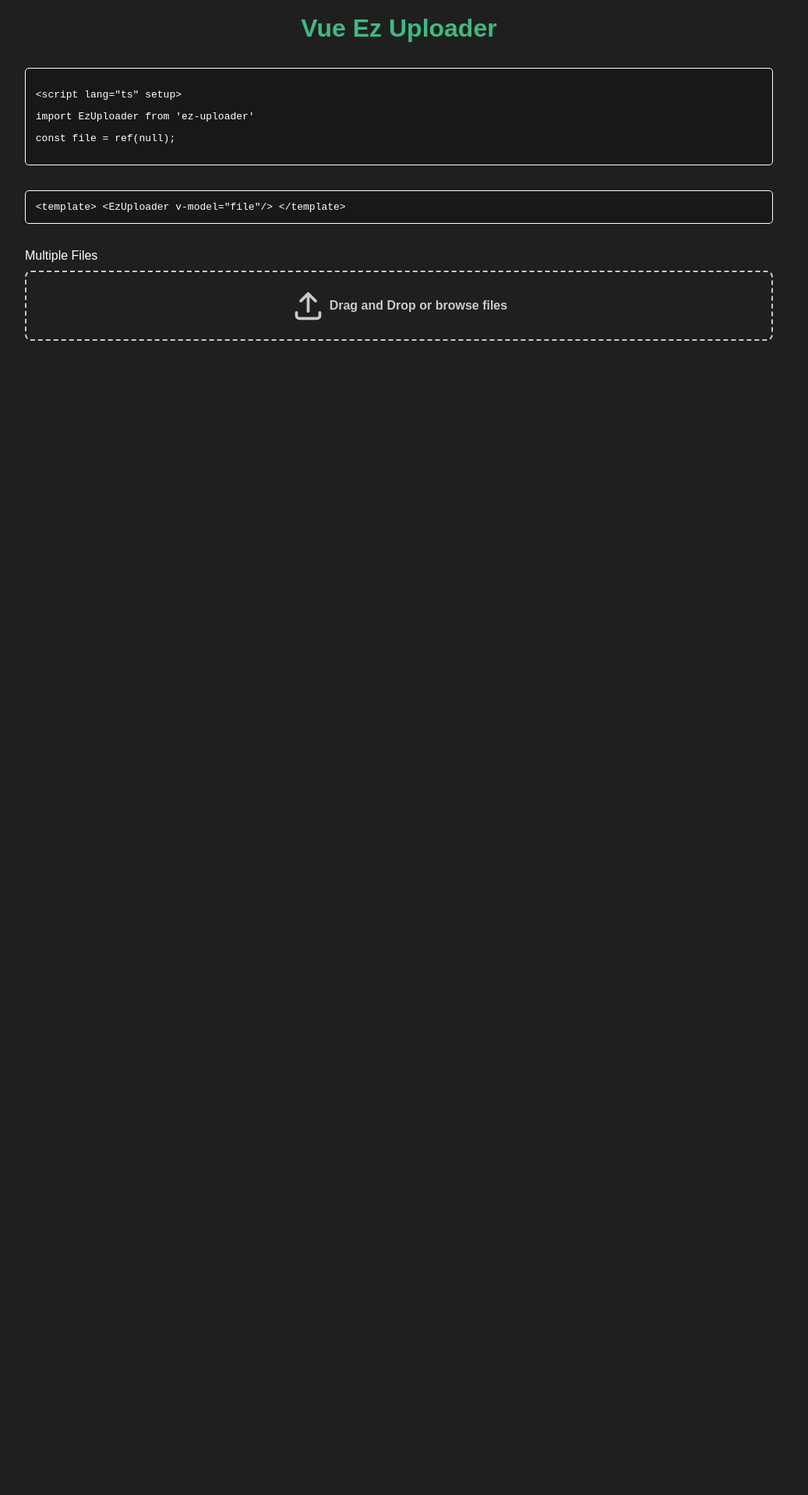
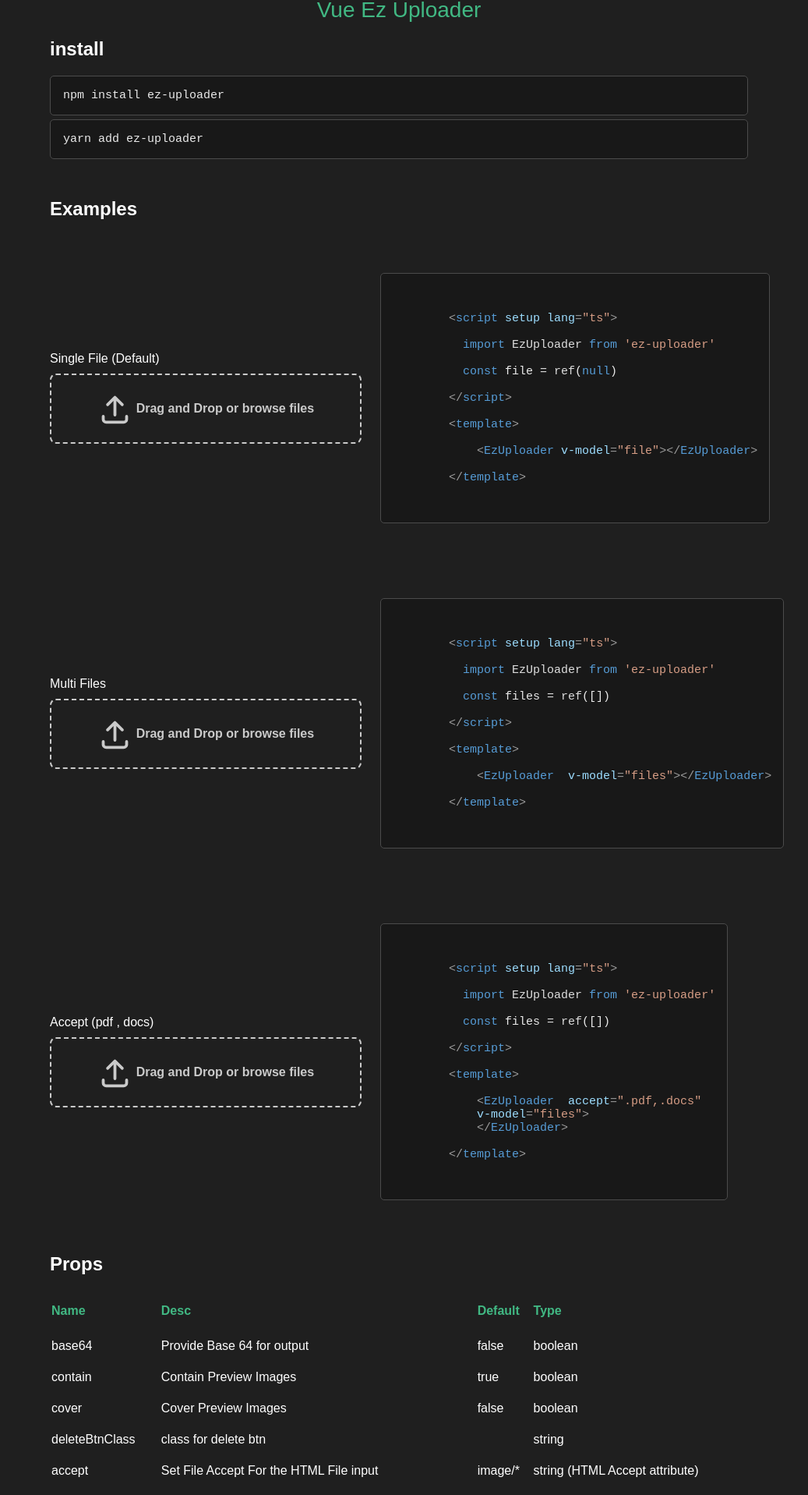
Before and after one commit to Mohammad-Khayata-4441/ez-uploader, a Vue app: page / in a window 1280 px wide. Shown: the part 61-1978 px from the top of the page at 78% size, without its empty margins (128-1165 px from the left). Before the commit the page ends 800 px from the top, so only its background shows below. Built offline with nearby package versions, Linux system fonts and the light colour scheme.

Commit message:
some updates for docs

```diff
--- a/index.html
+++ b/index.html
@@ -1,13 +1,16 @@
 <!DOCTYPE html>
 <html lang="en">
+
 <head>
   <meta charset="UTF-8" />
   <link rel="icon" type="image/svg+xml" href="/vite.svg" />
   <meta name="viewport" content="width=device-width, initial-scale=1.0" />
   <title>Vite + Vue + TS</title>
 </head>
+
 <body>
   <div id="app"></div>
   <script type="module" src="/src/main.ts"></script>
 </body>
+
 </html>
--- a/package.json
+++ b/package.json
@@ -43,6 +43,8 @@
     "@types/uuid": "^9.0.1",
     "axios": "^1.4.0",
     "compressorjs": "^1.2.1",
+    "ez-uploader": "file:./",
+    "highlight.js": "^11.8.0",
     "oh-vue-icons": "^1.0.0-rc3",
     "uuid": "^9.0.0",
     "vue": "^3.2.47"
@@ -53,7 +55,7 @@
     "sass": "^1.62.1",
     "typescript": "^5.0.2",
     "vite": "^4.3.2",
-    "vite-plugin-dts": "^2.3.0",
-    "vue-tsc": "^1.4.2"
+    "vite-plugin-dts": "^3.0.3",
+    "vue-tsc": "^1.8.3"
   }
 }
--- a/src/App.vue
+++ b/src/App.vue
@@ -1,13 +1,40 @@
 <script setup lang="ts">
-import { ref } from "vue";
-import FileUploader from "./components/ez-uploader.vue";
+import { ref, computed, onMounted } from 'vue';
 import { ErrorType } from "./types/ValidationError";
+import hljs from 'highlight.js'
+import EzUploader from './lib/main';
+import 'highlight.js/styles/vs2015.css';
+onMounted(() => {
+  hljs.highlightAll()
+})
+
+
+
 const urls = ref([
   'https://upload.wikimedia.org/wikipedia/commons/b/b4/Lionel-Messi-Argentina-2022-FIFA-World-Cup_%28cropped%29.jpg',
   'https://upload.wikimedia.org/wikipedia/commons/b/b4/Lionel-Messi-Argentina-2022-FIFA-World-Cup_%28cropped%29.jpg',
   'https://upload.wikimedia.org/wikipedia/commons/b/b4/Lionel-Messi-Argentina-2022-FIFA-World-Cup_%28cropped%29.jpg',
 ])
+
+
 const files = ref([]);
+const file = ref(null)
+const props = {
+  base64: { desc: 'Provide Base 64 for output', default: "false", type: "boolean" },
+  contain: { desc: 'Contain Preview Images', default: "true", type: "boolean" },
+  cover: { desc: 'Cover Preview Images', default: "false", type: "boolean" },
+  deleteBtnClass: { desc: 'class for delete btn', default: "", type: "string" },
+  // 'v-model:deletedUrls': () => [],
+  // file: null,
+  accept: { desc: 'Set File Accept For the HTML File input', default: "image/*", type: "string (HTML Accept attribute)" },
+  quality: { desc: 'Compress the quality of the uploaded image', default: "1", type: "number (0.1 to 1)" },
+  // deleteUrlBtn: { desc: 'Display Delete ', default: "true", type: "string (HTML Accept attribute)" },
+  // downloadBtn: { desc: 'Set File Accept For the HTML File input', default: "true", type: "string (HTML Accept attribute)" },
+  // openBtn: true,
+}
+
+
+
 const error = ref<null | string>('');
 const onValidationError = (e: ErrorType | null) => {
   error.value = e?.message ?? null
@@ -20,54 +47,183 @@ const onValidationError = (e: ErrorType | null) => {
       <a href="https://github.com/Mohammad-Khayata-4441/ez-uploader/tree/v0.4">github</a>
       <a href="">npm</a>
     </nav>
-    <h1 class="title">Vue Ez Uploader</h1>
-    <div>
 
+    <div class="title">Vue Ez Uploader</div>
+
+    <div class="install">
+      <h2>install</h2>
       <code>
-          <p>
+                          npm install ez-uploader
+                        </code>
+      <code>
+                          yarn add ez-uploader
+                        </code>
+    </div>
 
-            {{ `
-          <script lang="ts" setup>
-          ` }}
-          </p>
-          <p>
+    <div class="usage">
 
-            {{ `
-    import EzUploader from 'ez-uploader'
-          ` }}
-          </p>
-          <p>
+      <h2>Examples</h2>
+      <div class="example">
 
-            {{ `
-    const file = ref(null);
-            ` }}
-          </p>
+        <div class="form">
 
-        </code>
-    </div>
-    <code>
-          {{ `
-          <template>
-            <EzUploader v-model="file"/>
-          </template>
-            ` }}
-        </code>
-    <div class="form">
+          <div class="form-control">
+            <label>Single File (Default)</label>
+            <EzUploader v-model="file" />
+          </div>
 
-      <div>
+          <div>
+            <p style="font-size:small; font-family: sans-serif; color: red;" v-if="error">
+              {{ error }}
+            </p>
+          </div>
 
-        <label>Multiple Files</label>
-        <FileUploader class="file-uploader" v-model="files" multiple @validation-error="onValidationError" />
-      </div>
+        </div>
 
 
-      <div>
+        <pre>
 
-        <p style="font-size:small; font-family: sans-serif; color: red;" v-if="error">
-          {{ error }}
-        </p>
+      <code >
+        {{
+          `
+        <script setup lang="ts">
+
+          import EzUploader from 'ez-uploader'
+
+          const file = ref(null)
+
+        </script>
+
+        <template>
+
+            <EzUploader v-model="file"></EzUploader>
+
+        </template>
+          `
+        }}
+      </code>
+       </pre>
+
+      </div>
+      <div class="example">
+
+        <div class="form">
+
+          <div class="form-control">
+            <label>Multi Files </label>
+            <EzUploader multiple v-model="files" />
+          </div>
+
+          <div>
+            <p style="font-size:small; font-family: sans-serif; color: red;" v-if="error">
+              {{ error }}
+            </p>
+          </div>
+
+        </div>
+
+
+        <pre>
+
+      <code >
+        {{
+          `
+        <script setup lang="ts">
+
+          import EzUploader from 'ez-uploader'
+
+          const files = ref([])
+
+        </script>
+
+        <template>
+
+            <EzUploader  v-model="files"></EzUploader>
+
+        </template>
+          `
+        }}
+      </code>
+       </pre>
+
+      </div>
+      <div class="example">
+
+        <div class="form">
+
+          <div class="form-control">
+            <label>Accept (pdf , docs) </label>
+            <EzUploader accept=".pdf,.docs" multiple v-model="files" />
+          </div>
+
+          <div>
+            <p style="font-size:small; font-family: sans-serif; color: red;" v-if="error">
+              {{ error }}
+            </p>
+          </div>
+
+        </div>
+
+
+        <pre>
+
+      <code >
+        {{
+          `
+        <script setup lang="ts">
+
+          import EzUploader from 'ez-uploader'
+
+          const files = ref([])
+
+        </script>
+
+        <template>
+
+            <EzUploader  accept=".pdf,.docs"
+            v-model="files">
+            </EzUploader>
+
+        </template>
+          `
+        }}
+      </code>
+       </pre>
+
       </div>
     </div>
+
+    <div class="props">
+
+      <h2>
+        Props
+      </h2>
+
+      <table>
+        <thead>
+          <tr>
+            <th align="left">Name</th>
+            <th align="left">Desc</th>
+            <th align="left">Default</th>
+            <th align="left">Type</th>
+          </tr>
+        </thead>
+
+        <tr v-for="(prop, key) in props">
+          <td>{{ key }}</td>
+          <td>{{ prop.desc }}</td>
+          <td>{{ prop.default }}</td>
+          <td>{{ prop.type }}</td>
+        </tr>
+
+
+      </table>
+
+    </div>
+
+
+
+
   </div>
 </template>
 
@@ -75,37 +231,89 @@ const onValidationError = (e: ErrorType | null) => {
 @use './scss/base/variables';
 @forward './scss/ez-uploader.scss';
 
+* {
+  box-sizing: border-box;
+}
+
+.usage {
+  margin-top: 50px;
+}
+
+.example {
+  display: grid;
+  grid-template-columns: 400px auto;
+  align-items: center;
+  gap: 24px;
+}
+
+pre {
+  height: max-content;
+  width: max-content;
+}
+
+.props {
+  width: 100%;
+  display: flex;
+  flex-direction: column;
+
+  table {
+
+    thead {
+      margin-bottom: 24px;
+
+      th {
+        padding: 15px 0;
+        color: #41B883;
+      }
+    }
+
+    td {
+      padding: 10px 0;
+    }
+  }
+}
+
 .docs-container {
-  nav{
+  nav {
     display: flex;
     gap: 20px;
-    a{
+
+    a {
       text-decoration: none;
       text-transform: capitalize;
       color: white;
     }
   }
-  .file-uploader{
-    margin-top: 10px;
+
+  .form-control {
+    display: flex;
+    flex-direction: column;
+  }
+
+  label {
+    margin-bottom: 10px;
   }
 
   color: white;
   margin: auto;
   padding: 2rem;
   max-width: 960px;
+
   .title {
     color: #41B883;
+    font-size: 28px;
     text-align: center;
   }
 
   code {
     background-color: #181818;
-    color: rgb(255, 255, 255);
+    font-size: 15px;
+    color: #e9e9e9;
+    margin: 5px 0;
     display: block;
     border-radius: 5px;
-    border: 1px solid white;
-    margin: 2rem 0;
-    padding: 0.8rem;
+    border: 1px solid rgb(75, 75, 75);
+    padding: 1rem;
   }
 }
 </style>
--- a/src/components/ez-uploader.vue
+++ b/src/components/ez-uploader.vue
@@ -205,11 +205,9 @@ function dragOverHandler(ev: any) {
 function deleteUrl(url: string, i?: number) {
   deletedUrls.value.push(url);
   if (i !== undefined) {
-    console.log('delete single url')
     localUrls.value = localUrls.value.filter((u, index) => index !== i);
   }
   else {
-    console.log('delete multi urls')
     localUrls.value = localUrls.value.filter((u) => u !== url);
   }
   emit("update:deletedUrls", deletedUrls.value);
@@ -217,7 +215,6 @@ function deleteUrl(url: string, i?: number) {
 }
 function initialize() {
   if (props.url) {
-    console.log("url", props.url);
     if (typeof props.url === "string") localUrls.value.push(props.url);
     else if (Array.isArray(props.url))
       localUrls.value = [...localUrls.value, ...props.url];
```
Also changed, not shown: vite.config.ts.timestamp-1685010113576-89a7da494f12f.mjs (deleted, +0 -28 lines), 2 other files (tests, documents, lock files or other folders). Lines whose indentation alone changed are shown as unchanged.
